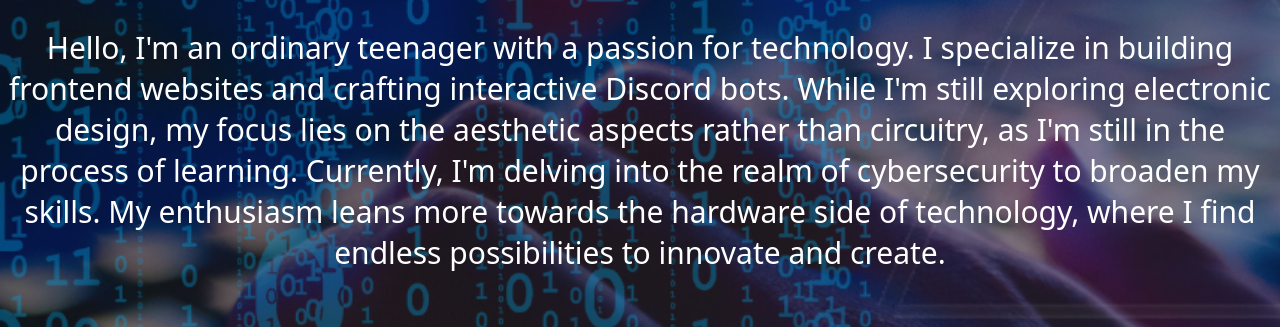
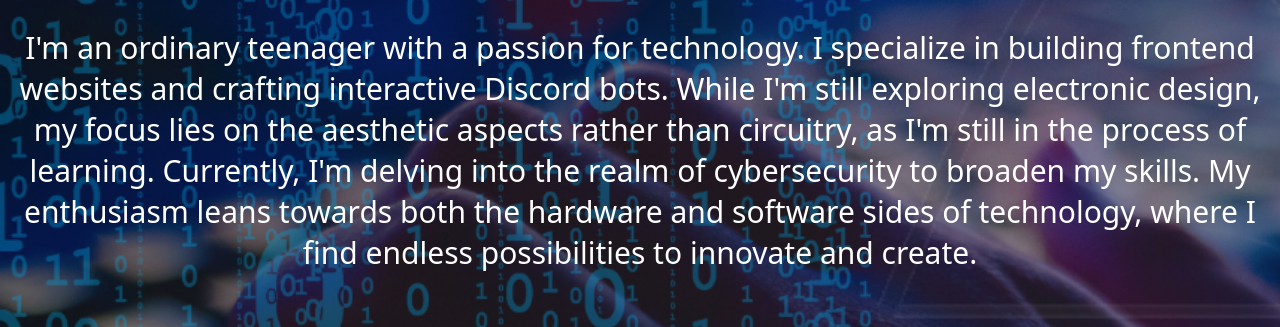
Before and after one commit to amardotjs/website, a plain HTML site: page index.html in a window 1280 px wide. Shown: the part 282-609 px from the top of the page. Drawn offline with Linux system fonts and the light colour scheme; a web font is replaced by a local one.

Commit message:
Update index.html

```diff
--- a/index.html
+++ b/index.html
@@ -15,7 +15,7 @@
 </head>
 <h1>Hello</h1>
 <p>I am S.Amar Ganesh</p>
-<p class = "2nd para">Hello, I'm an ordinary teenager with a passion for technology. I specialize in building frontend websites and crafting interactive Discord bots. While I'm still exploring electronic design, my focus lies on the aesthetic aspects rather than circuitry, as I'm still in the process of learning. Currently, I'm delving into the realm of cybersecurity to broaden my skills. My enthusiasm leans more towards the hardware side of technology, where I find endless possibilities to innovate and create.</p>
+<p class = "2nd para"> I'm an ordinary teenager with a passion for technology. I specialize in building frontend websites and crafting interactive Discord bots. While I'm still exploring electronic design, my focus lies on the aesthetic aspects rather than circuitry, as I'm still in the process of learning. Currently, I'm delving into the realm of cybersecurity to broaden my skills. My enthusiasm leans towards both the hardware and software sides of technology, where I find endless possibilities to innovate and create.</p>
 <h1>Socials</h1>
 <body></body>
 <div class = "Socials">
```
